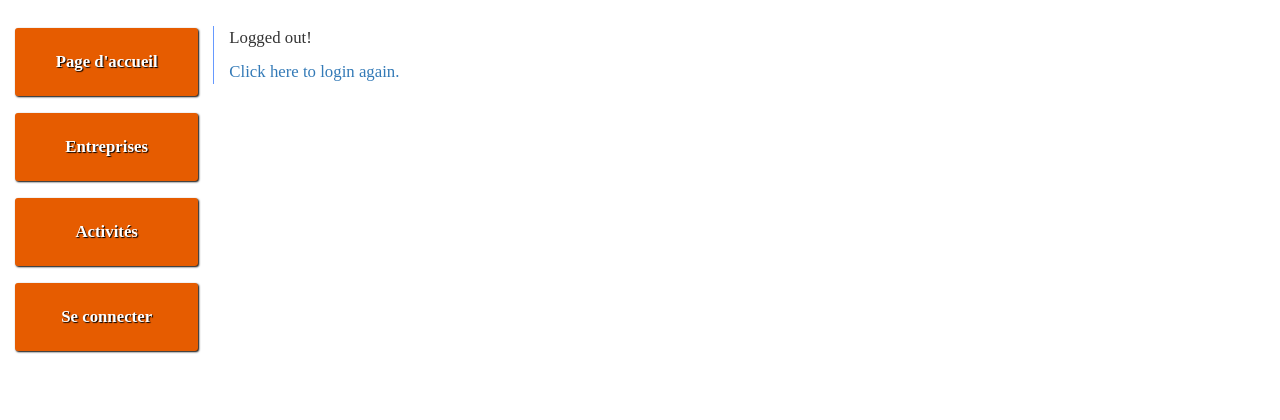
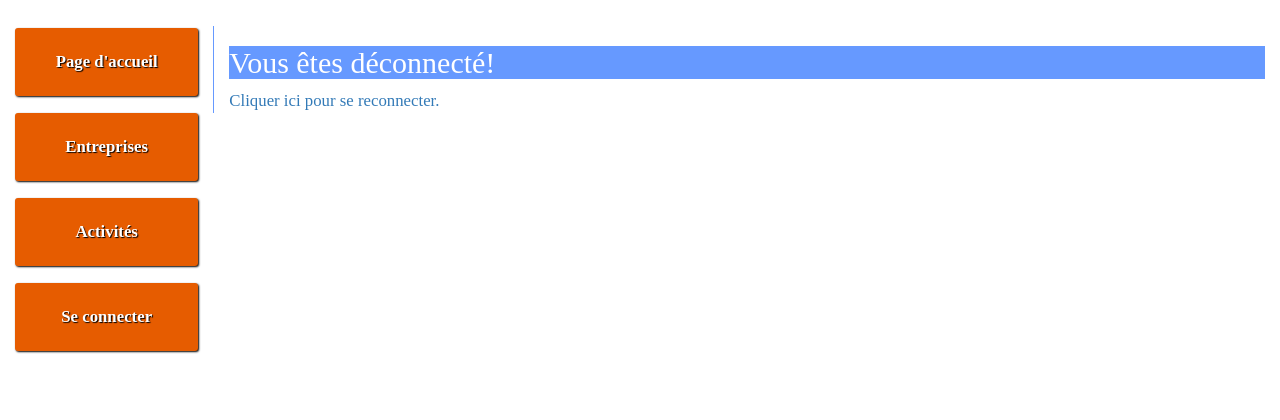
Before and after one commit to sarrme/seminaire_web, a Django app: template simulation/templates/registration/logged_out.html in a window 1280 px wide. Shown: the top 420 px of the page. Run offline with Django 3.2, Linux system fonts and the light colour scheme; the template is opened without the code that fills it, so the values that code supplies are empty; some libraries are stand-ins or nearby versions.

Commit message:
change logout text

```diff
--- a/simulation/templates/registration/logged_out.html
+++ b/simulation/templates/registration/logged_out.html
@@ -1,7 +1,7 @@
 {% extends "base_generic.html" %}
 
 {% block content %}
-<p>Logged out!</p>
+<h2>Vous êtes déconnecté!</h2>
 
-<a href="{% url 'login'%}">Click here to login again.</a>
+<a href="{% url 'login'%}">Cliquer ici pour se reconnecter.</a>
 {% endblock %}
```
